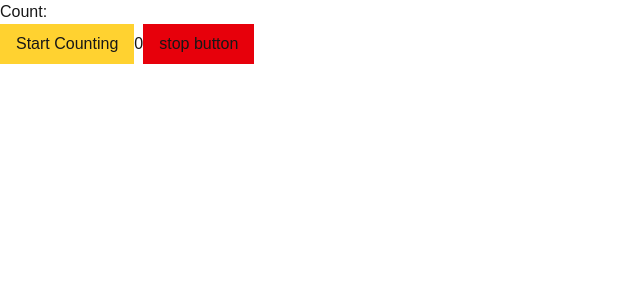
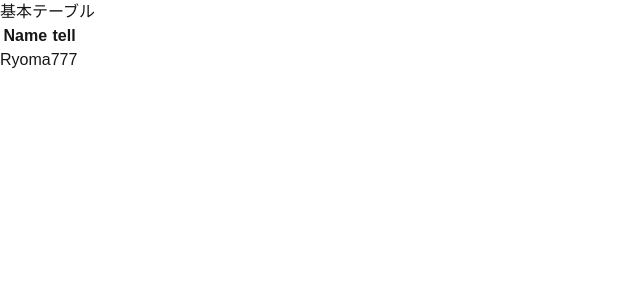
Before and after one commit to ryoma-creator/nextjs-ts-todo-app, a Next.js app: page / in a window 1280 px wide. Shown: the top 300 px of the page, without its empty margins (0-640 px from the left). Built offline with nearby package versions, Linux system fonts and the light colour scheme.

Commit message:
data fetch table practice

```diff
--- a/src/app/page.tsx
+++ b/src/app/page.tsx
@@ -1,42 +1,46 @@
+'use client'
+
+// React HTMLテーブル要素 段階的練習問題
+// IBM面接対策：table, thead, tbody, tr, th, td を使ったデータ表示をマスター
+// APIデータ取得 + テーブル表示の完全習得！
+
 // ==============================================
-// 問題4: setInterval の基本 🎲
+// 問題1: 基本的なHTMLテーブル構造
 // ==============================================
-// ボタンを押すと1秒ごとに数字が増えるカウンターを作成してください。
-// 🎯 期待する動作: "Start" ボタン → 1秒ごとに数字が増加
-// ⚠️ まだstop機能は不要です
-"use client"
-import { useState } from "react";
-const BasicInterval = () => {
-  const[count, setCount] = useState(0);
-  const[timerId, setTimerId] = useState(null);
-  // ここにコードを書いてください
-  // ヒント: setIntervalを使います
+// 静的データを使って基本的なテーブルを作成してください
+// 必須要素: table, thead, tbody, tr, th, td
 
-  const handleClick = () => {
-  const id = setInterval(()=>{
-      setCount((prev)=>{return prev+1});
-  },1000);
-  setTimerId(id);
-  }
-  const handleStopClick = () => {
-   clearInterval(timerId);
-   setTimerId(null);
-  }
+import React from 'react';
 
+const BasicTable = () => {
   return (
     <div>
-      <p>Count: {/* カウンター表示 */}</p>
-      <button
-        className="bg-amber-300 px-4 py-2"
-        onClick={handleClick}
-      >Start Counting</button>
-      {count}
-      <button
-        className="bg-red-600 px-4 py-2"
-        onClick={handleStopClick}
-      >stop button</button>
+      <h3>基本テーブル</h3>
+      {/* ここにテーブルのHTMLを書いてください */}
+      <table>
+        <thead>
+          <tr>
+            <th>
+                Name
+            </th>
+            <th>
+                tell
+            </th>
+          </tr>
+        </thead>
+        <tbody>
+          <tr>
+            <td>
+                Ryoma
+            </td>
+            <td>
+                777
+            </td>
+          </tr>
+        </tbody>
+      </table>
     </div>
   );
 };
 
-export default BasicInterval;
+export default BasicTable;
```
